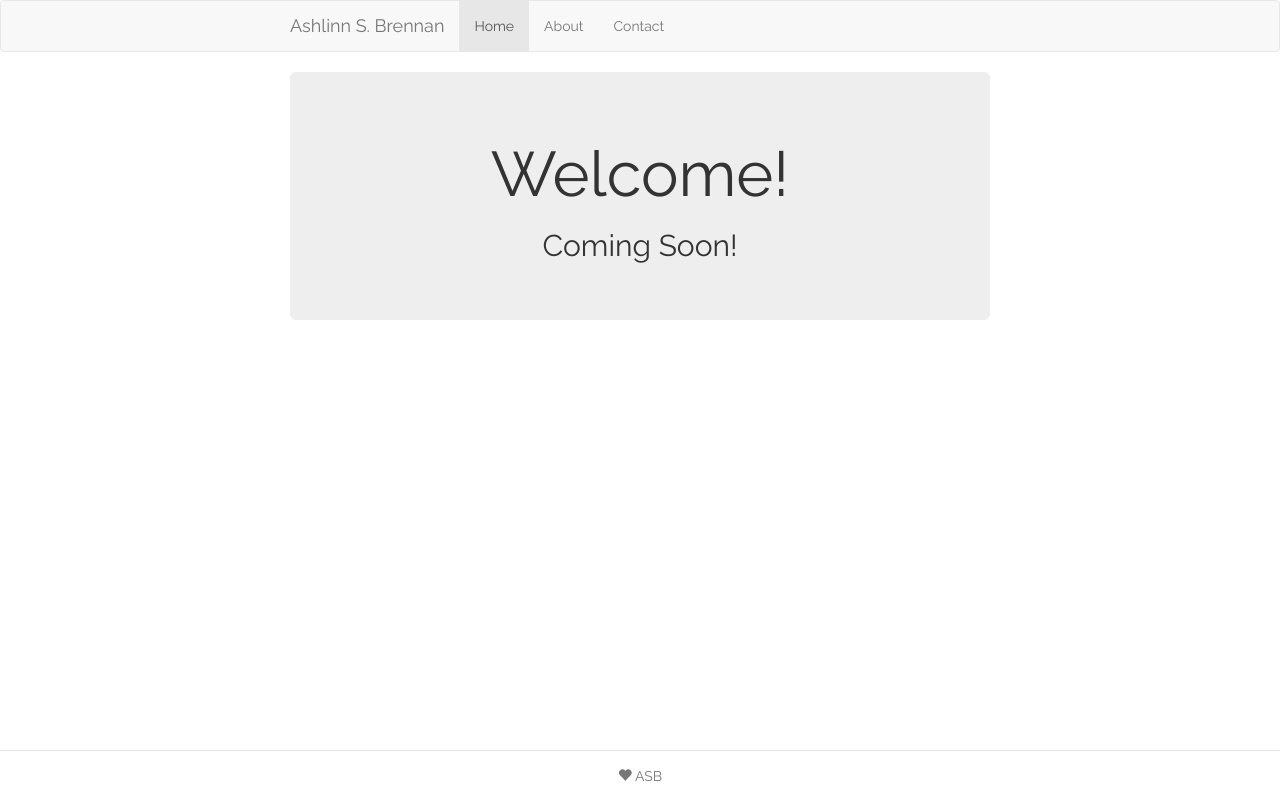
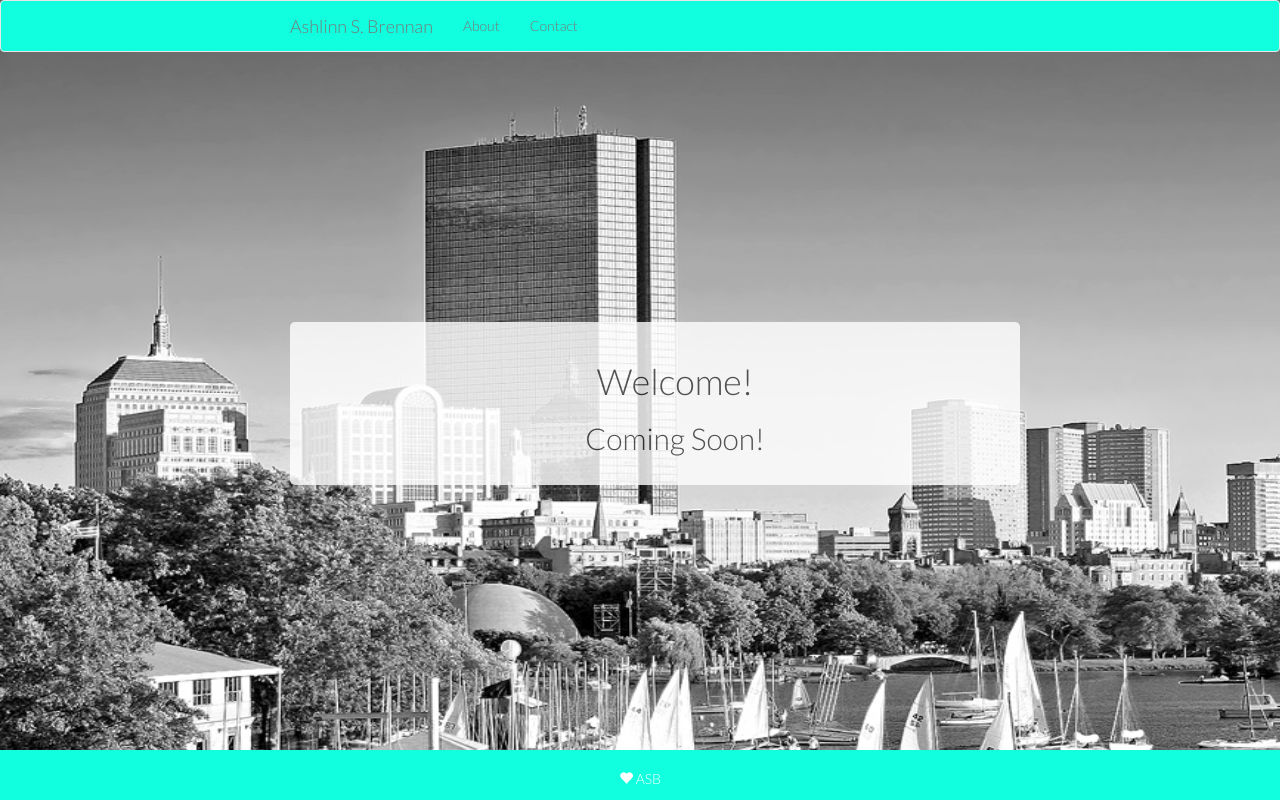
Before and after one commit to asbren13/portfolio-website, a website: page app/index.html in a window 1280 px wide. Drawn offline with nearby package versions, Linux system fonts and the light colour scheme; some packages are replaced by stand-ins of ours; files that its build step writes are made by us from their sources; files whose address does not match are found by name.

Commit message:
updated website

```diff
--- a/app/index.html
+++ b/app/index.html
@@ -15,6 +15,7 @@
     <link rel="stylesheet" href="styles/main.css">
     <!-- endbuild -->
     <link href='http://fonts.googleapis.com/css?family=Raleway' rel='stylesheet' type='text/css'>
+    <link href='http://fonts.googleapis.com/css?family=Lato:300' rel='stylesheet' type='text/css'>
 
   </head>
   <body ng-app="personalPortfolioApp">
--- a/app/styles/main.css
+++ b/app/styles/main.css
@@ -1,13 +1,18 @@
+* {
+  margin: 0;
+}
 .browsehappy {
   margin: 0.2em 0;
-  background: #ccc;
+  background: #ffffff;
   color: #000;
   padding: 0.2em 0;
 }
 
 body {
-  font-family: Raleway;
+  font-family: Lato;
   padding: 0;
+  background-image: url("/images/boston-background.jpg");
+  background-size: 1920px 1080px;
 }
 #coming-soon {
   margin-right: auto;
@@ -22,11 +27,15 @@ body {
   padding-left: 15px;
   padding-right: 15px;
 }
-
+header, footer {
+  display: block;
+}
 /* Custom page header */
 .header {
-  border-bottom: 1px solid #e5e5e5;
-  margin-bottom: 10px;
+  margin-bottom: 13px;
+  background-color: #11FFDF;
+  width: 100%;
+  position: fixed;
 }
 /* Make the masthead heading the same height as the navigation */
 .header h3 {
@@ -35,14 +44,27 @@ body {
   line-height: 40px;
   padding-bottom: 19px;
 }
+div.navbar-header {
+  background-color: #11FFDF;
+}
+div.navbar {
+  background-color: #11FFDF;
+}
+.navbar-brand {
+  margin-left: 20px;
+}
 
 /* Custom page footer */
 .footer {
   padding-top: 19px;
-  color: #777;
-  border-top: 1px solid #e5e5e5;
+  color: #ffffff;
+  background-color: #11FFDF;
+  position: absolute;
+  bottom: 0;
+  width: 100%;
+  text-align: center;
+  height: 50px;
 }
-
 .container-narrow > hr {
   margin: 30px 0;
 }
@@ -50,7 +72,10 @@ body {
 /* Main marketing message and sign up button */
 .jumbotron {
   text-align: center;
-  border-bottom: 1px solid #e5e5e5;
+  margin-right: auto;
+  margin-left: auto;
+  margin-top: 60px;
+  position: relative;
 }
 .jumbotron .btn {
   font-size: 21px;
@@ -87,14 +112,18 @@ body {
     border-bottom: 0;
   }
 }
-.footer {
-  position: absolute;
-  bottom: 0;
-  width: 100%;
-  padding-top: 15px;
+
+#welcome-container {
+  display: inline-block;
+  margin-top: 250px;
+  margin-right: 0 auto;
+  margin-left: 0 auto;
+  background-color: #ffffff;
+  border-radius: 5px;
   text-align: center;
-  height: 50px;
+  padding: 20px;
+  opacity: 0.8;
 }
-.navbar-brand {
-  /*margin-left: -100px;*/
+img.headshot {
+  border-radius: 200px;
 }
--- a/app/views/main.html
+++ b/app/views/main.html
@@ -1,5 +1,10 @@
-<div class="jumbotron">
-  <h1>Welcome!</h1>
-  <h2>Coming Soon!</h2>
 
-</div>
+  <div class="container" id="welcome-container">
+   <!--  <div class="container">
+      <img class="headshot" src="/images/headshot1.png">
+    </div> -->
+    <div class="container">
+      <h1>Welcome!</h1>
+      <h2>Coming Soon!</h2>
+    </div>
+  </div>
--- a/app/views/partials/navbar.html
+++ b/app/views/partials/navbar.html
@@ -9,15 +9,11 @@
       </button>
       <a class="navbar-brand" href="#/">Ashlinn S. Brennan</a>
     </div>
-
     <div class="collapse navbar-collapse" id="js-navbar-collapse">
-
       <ul class="nav navbar-nav">
-              <li class="active"><a href="#/">Home</a></li>
         <li><a ng-href="#/about">About</a></li>
         <li><a ng-href="#/">Contact</a></li>
       </ul>
     </div>
   </div>
 </div>
-    </div>
```
Also changed, not shown: app/images/boston-background.jpg (added), app/images/headshot1.png (added), dist/images/boston-background.444a175d.jpg (added), dist/images/headshot1.5b294f84.png (added), dist/index.html, dist/views/main.html, dist/views/partials/navbar.html, 5 other files. Lines whose indentation alone changed are shown as unchanged.
